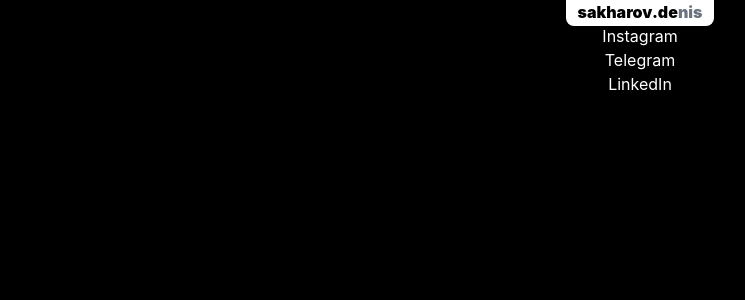
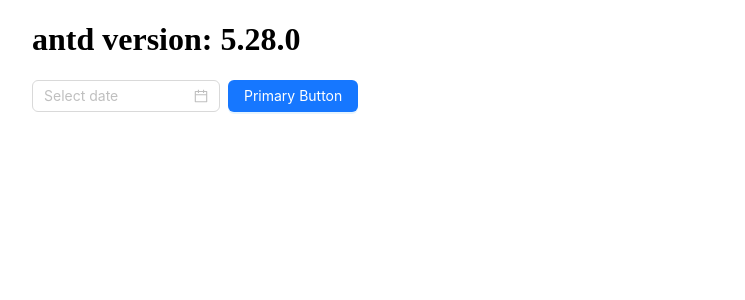
Before and after one commit to sakharov-de/sakharov.de, a React (Create React App) app: page /sp-calculator in a window 1280 px wide. Shown: the top 300 px of the page, without its empty margins (0-745 px from the left). Built offline with nearby package versions, Linux system fonts and the light colour scheme; no server answers.

Commit message:
Add ant-design lazy load for apps

```diff
--- a/package.json
+++ b/package.json
@@ -10,6 +10,7 @@
     "@types/node": "^16.7.13",
     "@types/react": "^18.0.0",
     "@types/react-dom": "^18.0.0",
+    "antd": "^5.8.4",
     "prettier": "^2.8.8",
     "prettier-plugin-tailwindcss": "^0.2.8",
     "react": "^18.2.0",
@@ -45,6 +46,7 @@
     ]
   },
   "devDependencies": {
+    "@types/antd": "^1.0.0",
     "@types/uuid": "^9.0.1",
     "tailwindcss": "^3.3.2"
   }
--- a/src/apps/contacts/index.tsx
+++ b/src/apps/contacts/index.tsx
@@ -1,4 +1,4 @@
 import "./index.css";
-import { routes } from "./pages";
+import { routes, Routing } from "./pages";
 
-export const contactsApp = { routes };
+export const contactsApp = { routes, Routing };
--- a/src/apps/contacts/pages/index.tsx
+++ b/src/apps/contacts/pages/index.tsx
@@ -1,4 +1,4 @@
-import { RouteObject } from "react-router-dom";
+import { Route, RouteObject, Routes } from "react-router-dom";
 import React from "react";
 import { HomePage } from "./home-page";
 
@@ -8,3 +8,9 @@ export const routes: RouteObject[] = [
     element: <HomePage />,
   },
 ];
+
+export const Routing = () => (
+  <Routes>
+    <Route path="" element={<HomePage />} />
+  </Routes>
+);
--- a/src/apps/cv/index.tsx
+++ b/src/apps/cv/index.tsx
@@ -1,6 +1,6 @@
 import "./index.css";
 import React from "react";
-import { routes } from "./presentation/pages";
+import { routes, Routing } from "./presentation/pages";
 import { HttpClients } from "./infrastructure/http-clients";
 import { config } from "../../core/config";
 import { Domain } from "./domain";
@@ -12,4 +12,4 @@ const domain = new Domain(httpClients);
 const application = new Application(domain);
 export const DomainContext = React.createContext(domain);
 export const ApplicationContext = React.createContext(application);
-export const cvApp = { routes };
+export const cvApp = { routes, Routing };
--- a/src/apps/cv/presentation/pages/index.tsx
+++ b/src/apps/cv/presentation/pages/index.tsx
@@ -1,5 +1,5 @@
 import React from "react";
-import { RouteObject } from "react-router-dom";
+import { Route, RouteObject, Routes } from "react-router-dom";
 import { CvPage } from "./cv-page";
 
 export const routes: RouteObject[] = [
@@ -8,3 +8,9 @@ export const routes: RouteObject[] = [
     element: <CvPage />,
   },
 ];
+
+export const Routing = () => (
+  <Routes>
+    <Route path="" element={<CvPage />} />
+  </Routes>
+);
--- a/src/apps/sp-calculator/index.tsx
+++ b/src/apps/sp-calculator/index.tsx
@@ -1,3 +1,3 @@
-import { routes } from "./presentation/pages";
+import { routes, Routing } from "./presentation/pages";
 
-export const spCalculatorApp = { routes };
+export const spCalculatorApp = { routes, Routing };
--- /dev/null
+++ b/src/apps/sp-calculator/presentation/pages/home-page/index.tsx
@@ -0,0 +1,12 @@
+import React from "react";
+import { Button, Space, DatePicker, version } from "antd";
+
+export const HomePage: React.FC = () => (
+  <div style={{ padding: "0 24px" }}>
+    <h1>antd version: {version}</h1>
+    <Space>
+      <DatePicker />
+      <Button type="primary">Primary Button</Button>
+    </Space>
+  </div>
+);
--- a/src/apps/sp-calculator/presentation/pages/index.tsx
+++ b/src/apps/sp-calculator/presentation/pages/index.tsx
@@ -1,6 +1,6 @@
-import { RouteObject } from "react-router-dom";
-import { HomePage } from "../../../contacts/pages/home-page";
+import { Route, RouteObject, Routes } from "react-router-dom";
 import React from "react";
+import { HomePage } from "./home-page";
 
 export const routes: RouteObject[] = [
   {
@@ -8,3 +8,9 @@ export const routes: RouteObject[] = [
     element: <HomePage />,
   },
 ];
+
+export const Routing = () => (
+  <Routes>
+    <Route path="" element={<HomePage />}></Route>
+  </Routes>
+);
--- a/src/core/routing.tsx
+++ b/src/core/routing.tsx
@@ -1,23 +1,34 @@
 import React from "react";
-import { RouterProvider, createBrowserRouter } from "react-router-dom";
-import { cvApp } from "../apps/cv";
-import { contactsApp } from "../apps/contacts";
-import { spCalculatorApp } from "../apps/sp-calculator";
+import {
+  RouterProvider,
+  createBrowserRouter,
+  createRoutesFromElements,
+  Route,
+} from "react-router-dom";
 
-const router = createBrowserRouter([
-  {
-    path: "/",
-    children: contactsApp.routes,
-  },
-  {
-    path: "/cv",
-    children: cvApp.routes,
-  },
-  {
-    path: "/sp-calculator",
-    children: spCalculatorApp.routes,
-  },
-]);
+const ContactsAppRouting = React.lazy(() =>
+  import("../apps/contacts").then((module) => ({
+    default: module.contactsApp.Routing,
+  }))
+);
+const CvAppRouting = React.lazy(() =>
+  import("../apps/cv").then((module) => ({ default: module.cvApp.Routing }))
+);
+const SpCalculatorAppRouting = React.lazy(() =>
+  import("../apps/sp-calculator").then((module) => ({
+    default: module.spCalculatorApp.Routing,
+  }))
+);
+
+const router = createBrowserRouter(
+  createRoutesFromElements(
+    <>
+      <Route path="/" element={<ContactsAppRouting />} index={true} />
+      <Route path="cv" element={<CvAppRouting />} />
+      <Route path="sp-calculator" element={<SpCalculatorAppRouting />} />
+    </>
+  )
+);
 
 export const Routing = () => {
   return <RouterProvider router={router} />;
```
Also changed, not shown: 1 other file (tests, documents, lock files or other folders).
